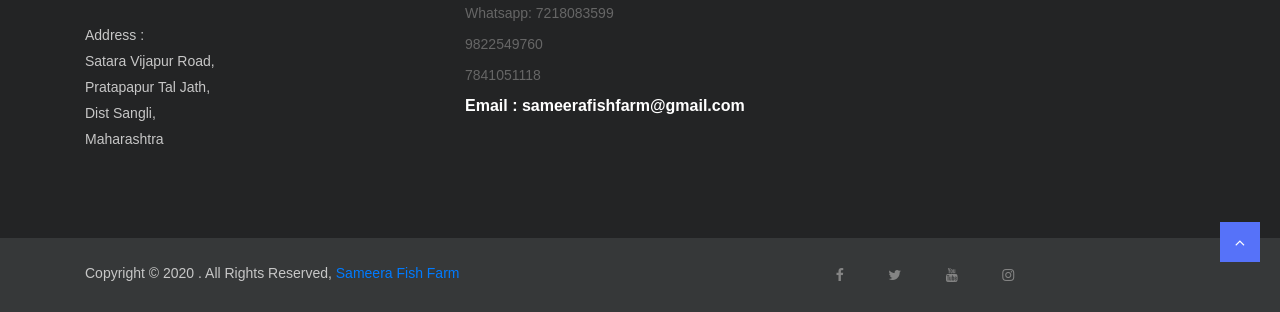
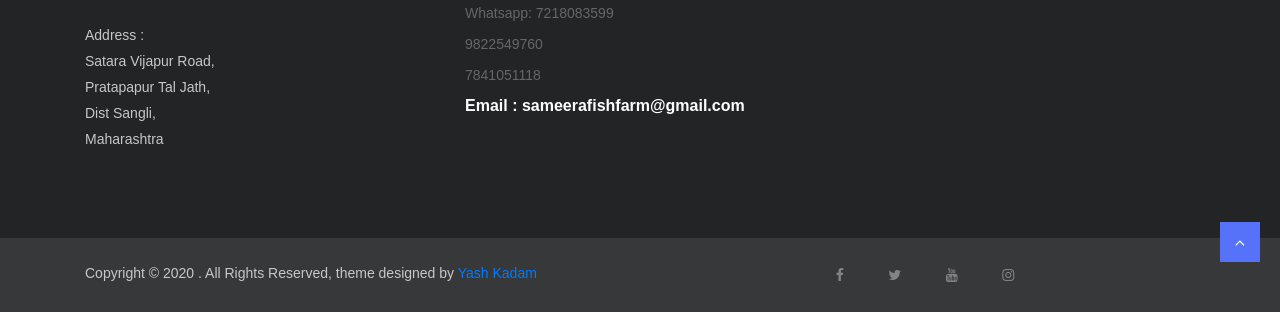
Before and after one commit to yash-278/fish-store, a plain HTML site: page index.html in a window 1280 px wide. Shown: the part 1784-2096 px from the top of the page. Drawn offline with Linux system fonts and the light colour scheme; some packages are replaced by stand-ins of ours; a web font is replaced by a local one.

Commit message:
Initial Commit

```diff
--- a/index.html
+++ b/index.html
@@ -80,7 +80,7 @@
           <div class="col-md-12">
             <!-- Header Contetnt -->
             <div class="content-block">
-              <h1>Wide Range. Custom Cut. Freshness Guaranteed. Delivered Pan-Ready.</h1>
+              <h1>Wide Range. Custom Cut. Freshness Guaranteed. Ready to Cook.</h1>
               <br />
               <p>
                 At Sameera Fish Farm freshness is guaranteed, <br />
@@ -301,8 +301,10 @@
                   var CurrentYear = new Date().getFullYear();
                   document.write(CurrentYear);
                 </script>
-                . All Rights Reserved,
-                <a class="text-primary" href="#" target="_blank">Sameera Fish Farm</a>
+                . All Rights Reserved, theme designed by
+                <a class="text-primary" href="https://yash-278.github.io/portfolio/" target="_blank"
+                  >Yash Kadam</a
+                >
               </p>
             </div>
           </div>
```
